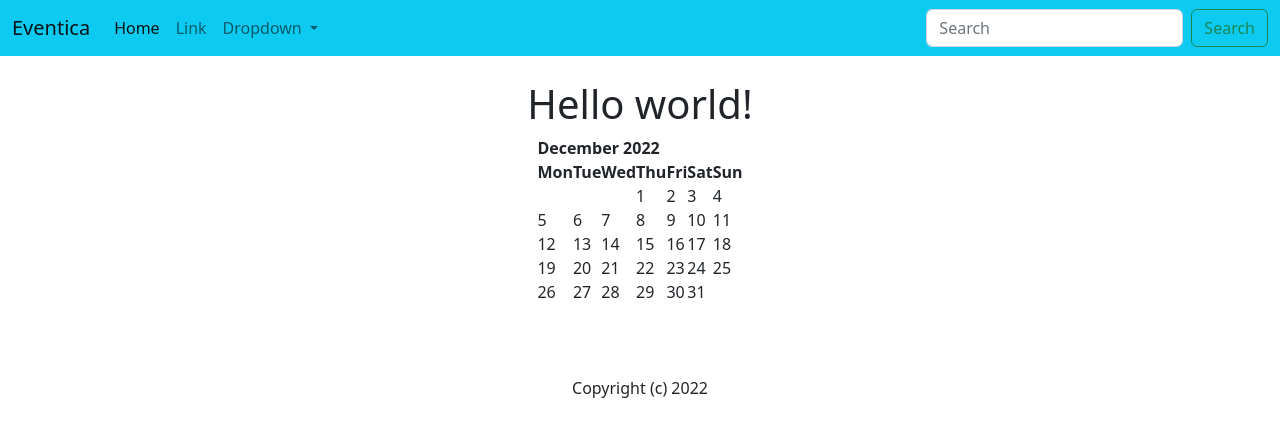
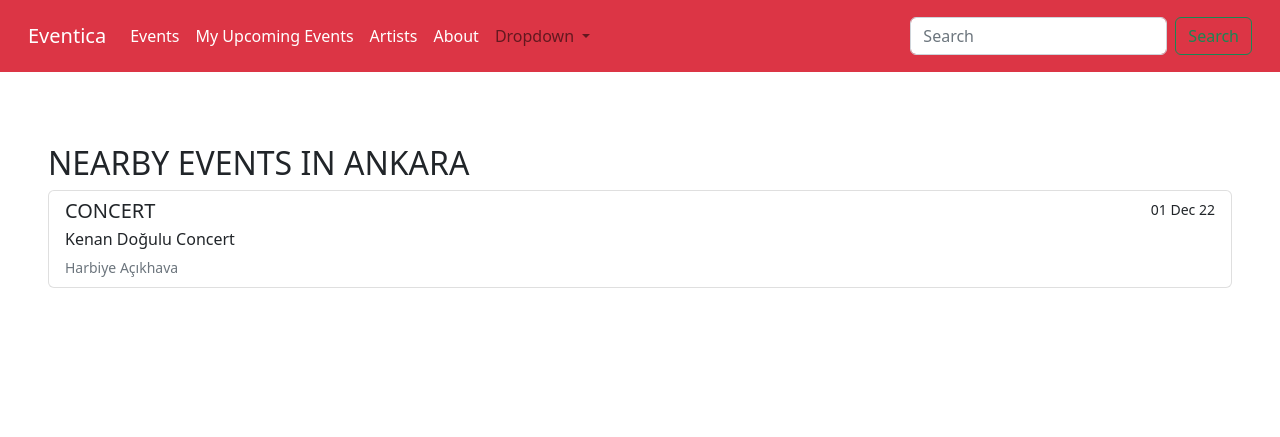
Before and after one commit to efebeydogan01/CS353_eventica, a Django app: page / in a window 1280 px wide. Shown: the top 437 px of the page. Run offline with Django 3.2, Linux system fonts and the light colour scheme.

Commit message:
add events page

```diff
--- a/eventica/events/templates/events/base.html
+++ b/eventica/events/templates/events/base.html
@@ -9,9 +9,11 @@
   <body>
     {% include 'events/navbar.html' %}
     <br/>
-    {% block content %}
+    <div class="p-5">
+        {% block content %}
 
-    {% endblock %}
+        {% endblock %}
+    </div>
     <script src="https://cdn.jsdelivr.net/npm/bootstrap@5.2.3/dist/js/bootstrap.bundle.min.js" integrity="sha384-kenU1KFdBIe4zVF0s0G1M5b4hcpxyD9F7jL+jjXkk+Q2h455rYXK/7HAuoJl+0I4" crossorigin="anonymous"></script>
   </body>
 </html>
--- /dev/null
+++ b/eventica/events/templates/events/events.html
@@ -0,0 +1,16 @@
+{% extends "events/base.html" %}
+{% block content %}
+    <h2>NEARBY EVENTS IN {{ city }}</h2>
+    <div class="list-group">
+        {% for event in events %}
+            <a href="#" class="list-group-item list-group-item-action">
+                <div class="d-flex w-100 justify-content-between">
+                    <h5 class="mb-1">{{ event.type }}</h5>
+                    <small>{{ event.date }}</small>
+                </div>
+                <p class="mb-1">{{ event.name }}</p>
+                <small class="text-muted">{{ event.venue }}</small>
+            </a>
+        {% endfor %}
+    </div>
+{% endblock %}
--- a/eventica/events/templates/events/home.html
+++ /dev/null
@@ -1,9 +0,0 @@
-{% extends "events/base.html" %}
-{% block content %}
-    <center>
-    <h1> Hello world! </h1>
-    {{ cal | safe }}
-    <br><br><br>
-    Copyright (c) {{current_year}}
-    </center>
-{% endblock %}
--- a/eventica/events/templates/events/navbar.html
+++ b/eventica/events/templates/events/navbar.html
@@ -1,25 +1,35 @@
-<nav class="navbar navbar-expand-lg bg-info">
-    <div class="container-fluid">
-      <a class="navbar-brand" href="{% url 'home' %}">Eventica</a>
-      <button class="navbar-toggler" type="button" data-bs-toggle="collapse" data-bs-target="#navbarSupportedContent" aria-controls="navbarSupportedContent" aria-expanded="false" aria-label="Toggle navigation">
+<nav class="navbar navbar-expand-lg bg-danger p-3">
+    <div class="container-fluid text-white">
+        <a class="navbar-brand text-white" href="{% url 'home' %}">Eventica</a>
+        <button class="navbar-toggler" type="button" data-bs-toggle="collapse" data-bs-target="#navbarSupportedContent"
+                aria-controls="navbarSupportedContent" aria-expanded="false" aria-label="Toggle navigation">
             <span class="navbar-toggler-icon"></span>
         </button>
         <div class="collapse navbar-collapse" id="navbarSupportedContent">
             <ul class="navbar-nav me-auto mb-2 mb-lg-0">
                 <li class="nav-item">
-            <a class="nav-link active" aria-current="page" href="#">Home</a>
+                    <a class="nav-link text-white" href="#">Events</a>
                 </li>
                 <li class="nav-item">
-            <a class="nav-link" href="#">Link</a>
+                    <a class="nav-link text-white" href="#">My Upcoming Events</a>
+                </li>
+                <li class="nav-item">
+                    <a class="nav-link text-white" href="#">Artists</a>
+                </li>
+                <li class="nav-item">
+                    <a class="nav-link text-white" href="#">About</a>
                 </li>
                 <li class="nav-item dropdown">
-            <a class="nav-link dropdown-toggle" href="#" role="button" data-bs-toggle="dropdown" aria-expanded="false">
+                    <a class="nav-link dropdown-toggle" href="#" role="button" data-bs-toggle="dropdown"
+                       aria-expanded="false">
                         Dropdown
                     </a>
                     <ul class="dropdown-menu">
                         <li><a class="dropdown-item" href="#">Action</a></li>
                         <li><a class="dropdown-item" href="#">Another action</a></li>
-              <li><hr class="dropdown-divider"></li>
+                        <li>
+                            <hr class="dropdown-divider">
+                        </li>
                         <li><a class="dropdown-item" href="#">Something else here</a></li>
                     </ul>
                 </li>
--- a/eventica/events/views.py
+++ b/eventica/events/views.py
@@ -3,6 +3,7 @@ import calendar
 from calendar import HTMLCalendar
 from datetime import datetime
 
+"""
 def home(request, year=datetime.now().year, month=datetime.now().strftime('%B')):
     month = month.capitalize()
     # Convert month name to number
@@ -20,6 +21,16 @@ def home(request, year=datetime.now().year, month=datetime.now().strftime('%B'))
         "cal": cal,
         "current_year": current_year,
     })
+"""
+
+
+def home(request):
+    return render(request, "events/events.html", {
+        "city": "ANKARA",
+        "events": [
+            {"type": "CONCERT", "name": "Kenan Doğulu Concert", "venue": "Harbiye Açıkhava", "date": "01 Dec 22"}],
+    })
+
 
 def login(request):
-    return render(request, "events/login.html",)
+    return render(request, "events/login.html", )
```
Also changed, not shown: 1 other file. Lines whose indentation alone changed are shown as unchanged.
